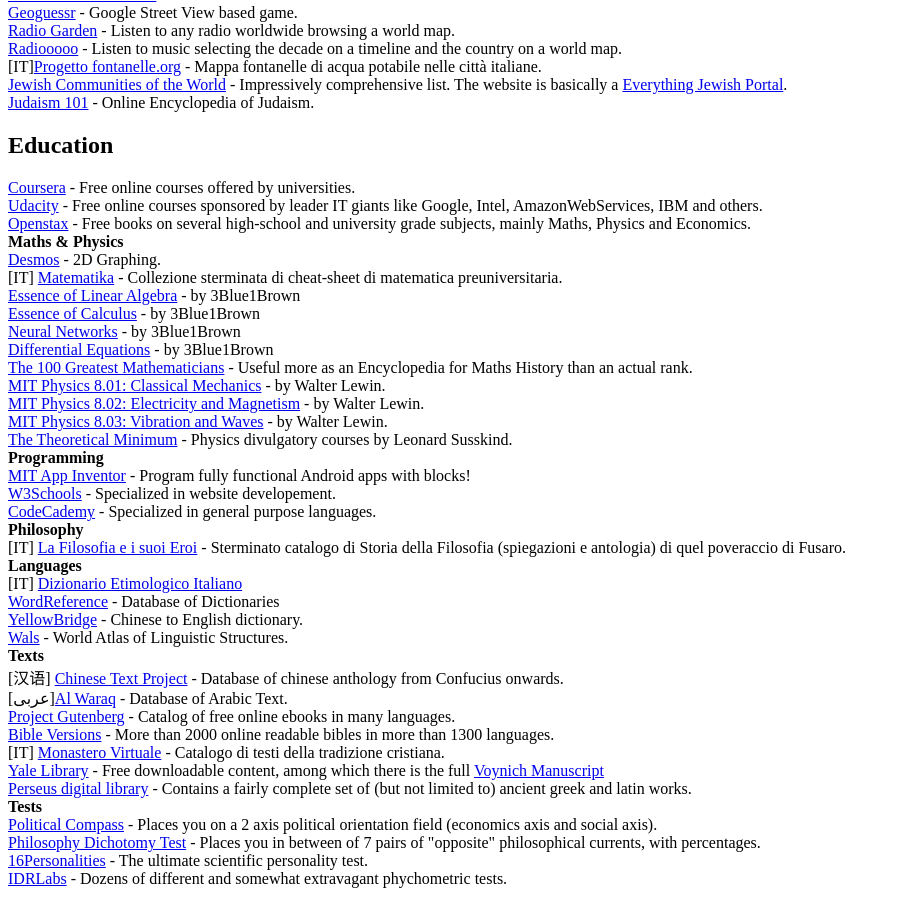
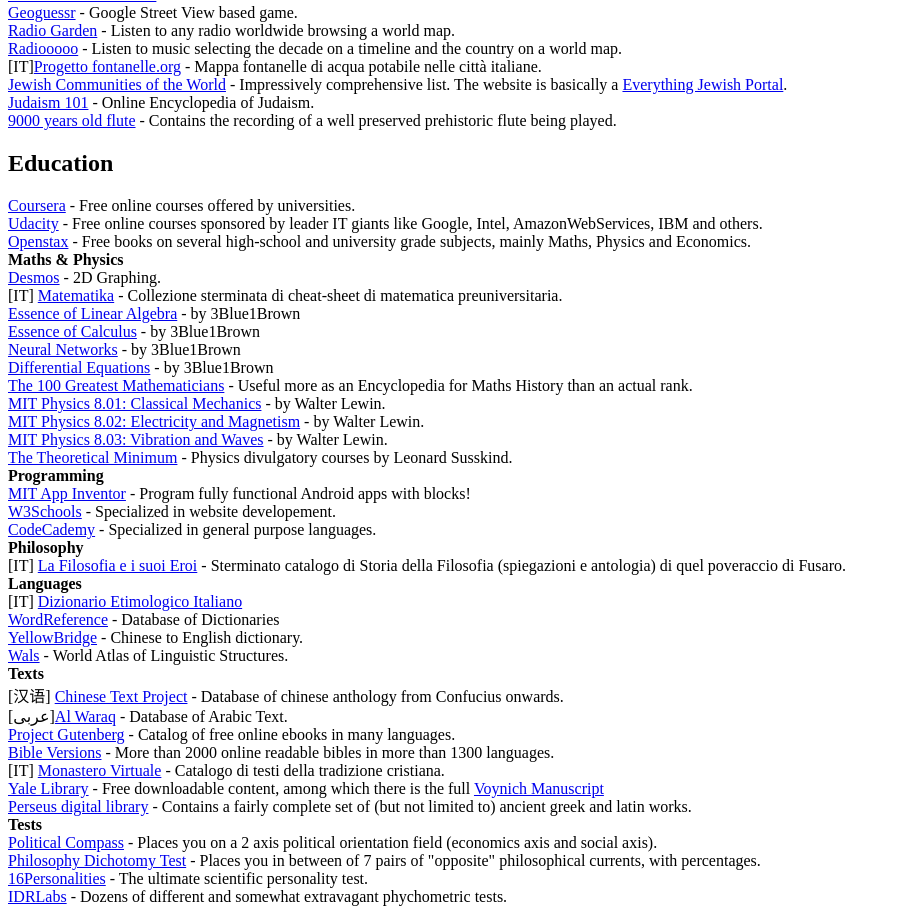
Before and after one commit to magiwanders/magiwanders.com, a plain HTML site: page links.html in a window 1280 px wide. Shown: the part 948-1860 px from the top of the page, without its empty margins (0-897 px from the left). Drawn offline with Linux system fonts and the light colour scheme.

Commit message:
Aggiunto link

```diff
--- a/links.html
+++ b/links.html
@@ -106,6 +106,8 @@
 		<a href = "http://www.haruth.com/jw/">Jewish Communities of the World</a> - Impressively comprehensive list. The website is basically a <a href = "http://haruth.com/Jewish/">Everything Jewish Portal</a>.
 		<br>
 		<a href = "http://www.jewfaq.org/">Judaism 101</a> - Online Encyclopedia of Judaism.
+		<br>
+		<a href = "http://www.jewfaq.org/">9000 years old flute</a> - Contains the recording of a well preserved prehistoric flute being played.
 		<br>
 
         <h2>Education</h2>
```
